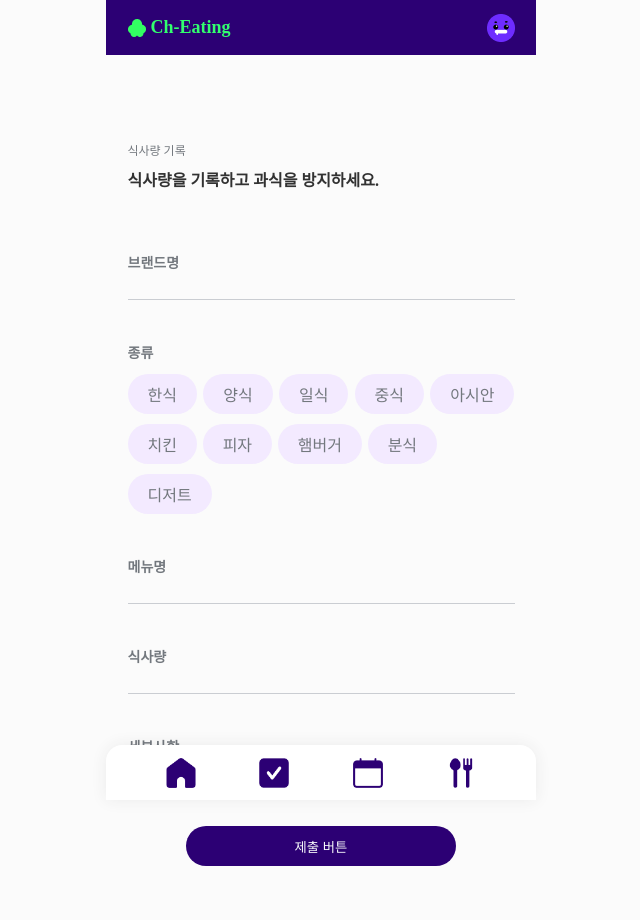
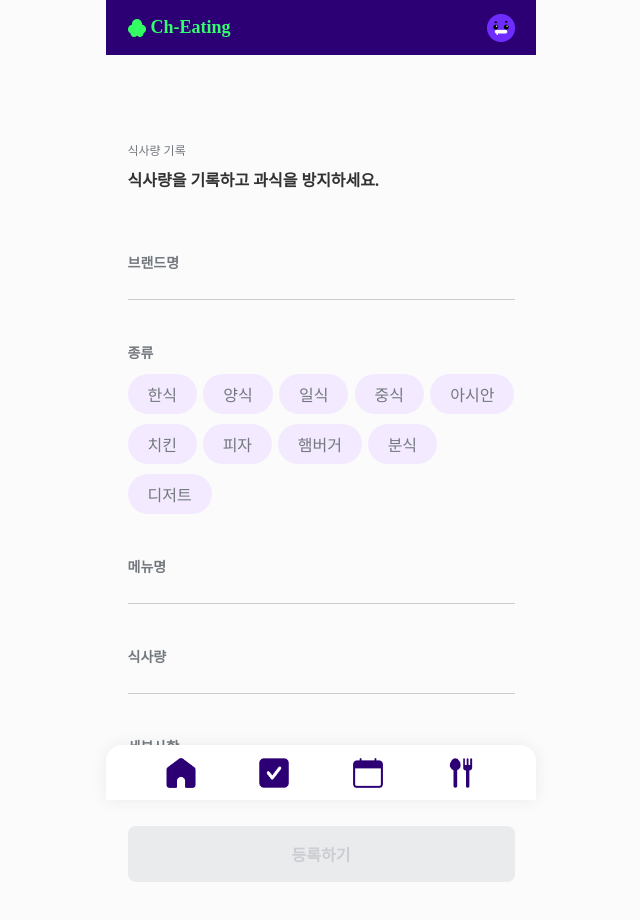
Before and after one commit to 12-hsu-likelion/Ch-Eating-FE, a React (Vite) app: page /post in a window 1280 px wide. Shown: the top 920 px of the page, without its empty margins (319-959 px from the left). Built offline with nearby package versions, Linux system fonts and the light colour scheme; no server answers; a web font is replaced by a local one.

Commit message:
🎨 MealPost_유효성 검사 추가

```diff
--- a/src/pages/Meal/MealPost.jsx
+++ b/src/pages/Meal/MealPost.jsx
@@ -44,17 +44,19 @@ const SubmitButtonContainer = styled.div`
 `
 
 const SubmitButton = styled.button`
-    width: 70%;
-    height: 4rem;
-    background-color: ${colors.mainColor};
+    width: 100%;
+    height: 5.6rem;
+    background-color: ${({ disabled }) => (disabled ? colors.gray2 : colors.mainColor)};
     border: none;
-    border-radius: 3rem;
-    color: ${colors.gray1};
-    cursor: pointer;
+    border-radius: 0.8rem;
+    cursor: ${({ disabled }) => (disabled ? "not-allowed" : "pointer")};
     display: flex;
     justify-content: center;
     align-items: center;
     text-align: center;
+    font-size: 1.6rem;
+    font-weight: 600;
+    color: ${({ disabled }) => (disabled ? colors.gray3 : colors.gray1)};
 `
 
 const MealPost = () => {
@@ -64,6 +66,7 @@ const MealPost = () => {
     const [menuName, setMenuName] = useState("");
     const [mealAmount, setMealAmount] = useState("");
     const [details, setDetails] = useState("");
+    const [form, setForm] = useState(false);
 
     const handleTypeSelect = (type) => {
         setPostType(type);
@@ -72,6 +75,15 @@ const MealPost = () => {
     useEffect(() => {
         //console.log(postType);
     }, [postType]);
+
+
+    useEffect(() => {
+        if (brandName && postType && menuName && mealAmount && details) {
+            setForm(true);
+        } else {
+            setForm(false);
+        }
+    }, [brandName, postType, menuName, mealAmount, details]);
 
     const handleSubmit = async () => {
         try {
@@ -113,7 +125,7 @@ const MealPost = () => {
                 </PostContainer>
 
                 <SubmitButtonContainer>
-                    <SubmitButton onClick={handleSubmit}>제출 버튼</SubmitButton>
+                    <SubmitButton disabled={!form} onClick={handleSubmit}>등록하기</SubmitButton>
                 </SubmitButtonContainer>
             </MealContainer>
         </div>
```
